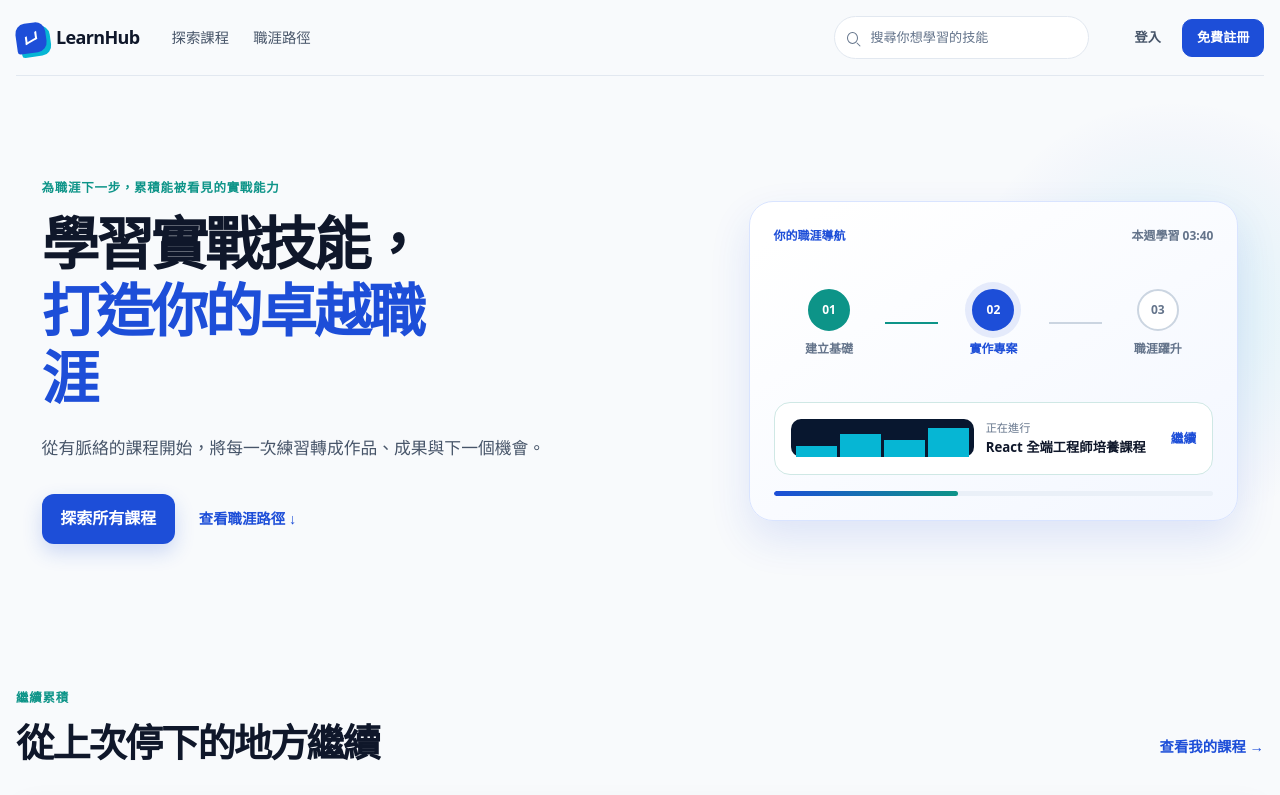
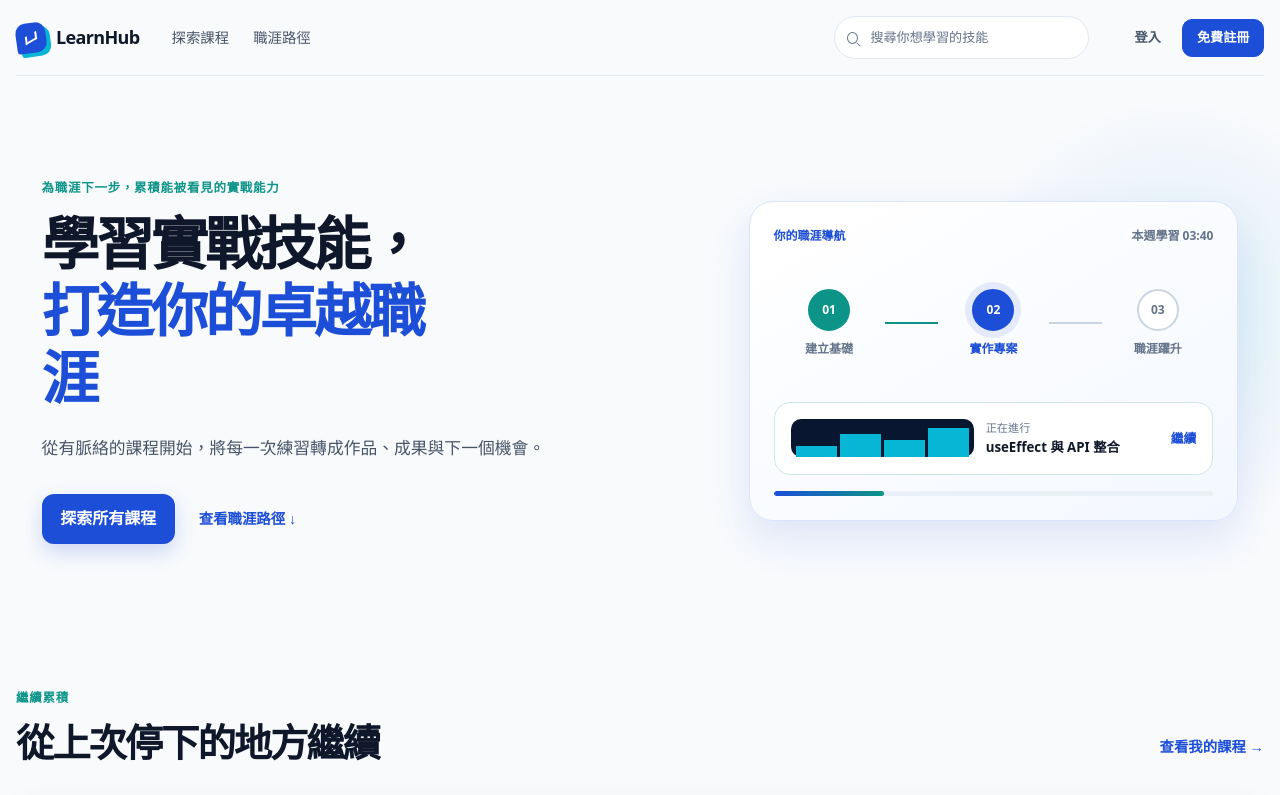
Before and after one commit to yuyeh1212/LearnHub, a React (Vite) app: page / in a window 1280 px wide. Shown: the top 795 px of the page. Built offline with nearby package versions, Linux system fonts and the light colour scheme.

Commit message:
feat: 串接課程學習進度

```diff
--- a/src/App.tsx
+++ b/src/App.tsx
@@ -1,5 +1,6 @@
 import { useEffect, useState } from 'react'
 import { LandingPage } from './features/landing/LandingPage'
+import { useCourseProgress } from './features/learning/useCourseProgress'
 import { LessonPlayerPage } from './features/lesson-player/LessonPlayerPage'
 
 type View = 'home' | 'lesson'
@@ -10,6 +11,7 @@ function getViewFromHash(): View {
 
 export function App() {
   const [view, setView] = useState<View>(getViewFromHash)
+  const courseProgress = useCourseProgress()
 
   useEffect(() => {
     const handleHashChange = () => setView(getViewFromHash())
@@ -17,5 +19,13 @@ export function App() {
     return () => window.removeEventListener('hashchange', handleHashChange)
   }, [])
 
-  return view === 'lesson' ? <LessonPlayerPage /> : <LandingPage />
+  return view === 'lesson'
+    ? <LessonPlayerPage
+        completion={courseProgress.completion}
+        completedLessonIds={courseProgress.completedLessonIds}
+        currentLesson={courseProgress.currentLesson}
+        onSelectLesson={courseProgress.selectLesson}
+        onToggleLessonCompletion={courseProgress.toggleLessonCompletion}
+      />
+    : <LandingPage completion={courseProgress.completion} currentLesson={courseProgress.currentLesson} />
 }
--- a/src/data/courseData.ts
+++ b/src/data/courseData.ts
@@ -6,6 +6,26 @@ export interface Course {
   learners: string
   progress?: number
   tone: 'blue' | 'teal' | 'cyan'
+}
+
+export interface Lesson {
+  id: string
+  chapter: string
+  title: string
+  duration: string
+  durationMinutes: number
+}
+
+export const reactCourse = {
+  id: 'react-architecture',
+  title: 'React 全端工程師培養課程',
+  chapter: '第 8 章：深入 Hooks 與非同步狀態管理',
+  lessons: [
+    { id: '8-1', chapter: '第 8 章 · 單元 1', title: 'React 核心心智模型', duration: '12:40', durationMinutes: 13 },
+    { id: '8-2', chapter: '第 8 章 · 單元 2', title: 'useEffect 與 API 整合', duration: '15:20', durationMinutes: 15 },
+    { id: '8-3', chapter: '第 8 章 · 單元 3', title: '自訂 Hook 封裝技巧', duration: '18:05', durationMinutes: 18 },
+    { id: '8-4', chapter: '第 8 章 · 單元 4', title: '全域狀態管理與 Context', duration: '22:15', durationMinutes: 22 },
+  ] satisfies Lesson[],
 }
 
 export const featuredCourses: Course[] = [
--- a/src/features/landing/LandingPage.tsx
+++ b/src/features/landing/LandingPage.tsx
@@ -2,7 +2,7 @@ import { CourseCard } from '../../components/CourseCard'
 import { SiteHeader } from '../../components/SiteHeader'
 import { Button } from '../../components/ui/Button'
 import { ProgressBar } from '../../components/ui/ProgressBar'
-import { featuredCourses } from '../../data/courseData'
+import { featuredCourses, type Lesson } from '../../data/courseData'
 import './landing.css'
 
 const paths = [
@@ -11,7 +11,12 @@ const paths = [
   { number: '03', title: 'UX 設計師', description: '用研究、流程與原型，讓設計真正改變產品體驗。', skills: ['UX Research', 'Figma', 'Design Systems'] },
 ]
 
-export function LandingPage() {
+interface LandingPageProps {
+  completion: number
+  currentLesson: Lesson
+}
+
+export function LandingPage({ completion, currentLesson }: LandingPageProps) {
   return (
     <div className="landing-page">
       <a className="skip-link" href="#main-content">跳至主要內容</a>
@@ -39,10 +44,10 @@ export function LandingPage() {
               </div>
               <div className="hero-map__lesson">
                 <div className="lesson-signal" aria-hidden="true"><i /><i /><i /><i /></div>
-                <div><small>正在進行</small><strong>React 全端工程師培養課程</strong></div>
+                <div><small>正在進行</small><strong>{currentLesson.title}</strong></div>
                 <a href="#lesson">繼續</a>
               </div>
-              <ProgressBar value={42} label="React 課程完成進度 42%" size="small" />
+              <ProgressBar value={completion} label={`React 課程完成進度 ${completion}%`} size="small" />
             </div>
           </section>
 
@@ -55,10 +60,10 @@ export function LandingPage() {
               <div className="continue-card__signal" aria-hidden="true"><span /><span /><span /></div>
               <div className="continue-card__main">
                 <p>React 全端工程師培養課程 <span>第 8 章</span></p>
-                <h3>useEffect 與 API 整合</h3>
-                <p className="continue-card__caption">上次學習於今天 10:42，還有 8 分鐘完成本單元。</p>
+                <h3>{currentLesson.title}</h3>
+                <p className="continue-card__caption">下一個單元約需 {currentLesson.durationMinutes} 分鐘完成。</p>
               </div>
-              <div className="continue-card__progress"><span>42% 完成度</span><ProgressBar value={42} label="課程完成進度 42%" /></div>
+              <div className="continue-card__progress"><span>{completion}% 完成度</span><ProgressBar value={completion} label={`課程完成進度 ${completion}%`} /></div>
               <a href="#lesson"><Button>繼續學習</Button></a>
             </article>
           </section>
--- /dev/null
+++ b/src/features/learning/useCourseProgress.ts
@@ -0,0 +1,68 @@
+import { useEffect, useState } from 'react'
+import { reactCourse } from '../../data/courseData'
+
+const STORAGE_KEY = 'learnhub.react-course-progress'
+const defaultCompletedLessonIds = ['8-1']
+
+interface StoredCourseProgress {
+  completedLessonIds: string[]
+  currentLessonId: string
+}
+
+function readStoredProgress(): StoredCourseProgress {
+  const lessonIds = new Set(reactCourse.lessons.map((lesson) => lesson.id))
+
+  try {
+    const storedValue = window.localStorage.getItem(STORAGE_KEY)
+    if (!storedValue) {
+      return { completedLessonIds: defaultCompletedLessonIds, currentLessonId: '8-2' }
+    }
+
+    const storedProgress: unknown = JSON.parse(storedValue)
+    if (!storedProgress || typeof storedProgress !== 'object') {
+      throw new Error('Invalid stored course progress')
+    }
+
+    const { completedLessonIds, currentLessonId } = storedProgress as Partial<StoredCourseProgress>
+    return {
+      completedLessonIds: Array.isArray(completedLessonIds)
+        ? completedLessonIds.filter((lessonId): lessonId is string => typeof lessonId === 'string' && lessonIds.has(lessonId))
+        : defaultCompletedLessonIds,
+      currentLessonId: typeof currentLessonId === 'string' && lessonIds.has(currentLessonId) ? currentLessonId : '8-2',
+    }
+  } catch {
+    return { completedLessonIds: defaultCompletedLessonIds, currentLessonId: '8-2' }
+  }
+}
+
+export function useCourseProgress() {
+  const [progress, setProgress] = useState<StoredCourseProgress>(readStoredProgress)
+
+  useEffect(() => {
+    window.localStorage.setItem(STORAGE_KEY, JSON.stringify(progress))
+  }, [progress])
+
+  const currentLesson = reactCourse.lessons.find((lesson) => lesson.id === progress.currentLessonId) ?? reactCourse.lessons[0]
+  const completion = Math.round((progress.completedLessonIds.length / reactCourse.lessons.length) * 100)
+
+  const selectLesson = (lessonId: string) => {
+    setProgress((current) => ({ ...current, currentLessonId: lessonId }))
+  }
+
+  const toggleLessonCompletion = (lessonId: string) => {
+    setProgress((current) => {
+      const completedLessonIds = new Set(current.completedLessonIds)
+      completedLessonIds.has(lessonId) ? completedLessonIds.delete(lessonId) : completedLessonIds.add(lessonId)
+
+      return { ...current, completedLessonIds: [...completedLessonIds] }
+    })
+  }
+
+  return {
+    completion,
+    completedLessonIds: progress.completedLessonIds,
+    currentLesson,
+    selectLesson,
+    toggleLessonCompletion,
+  }
+}
```
Also changed, not shown: src/features/lesson-player/LessonPlayerPage.tsx (+27 -15 lines), src/features/lesson-player/lessonPlayer.css.
